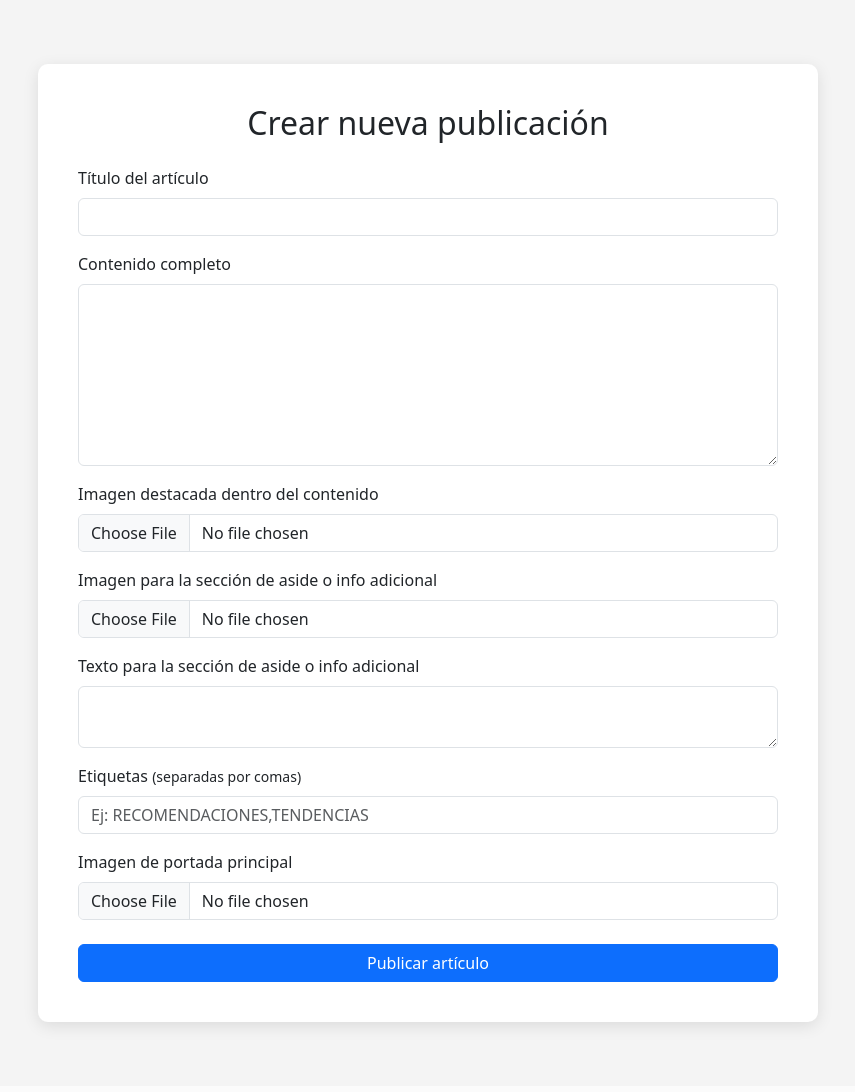
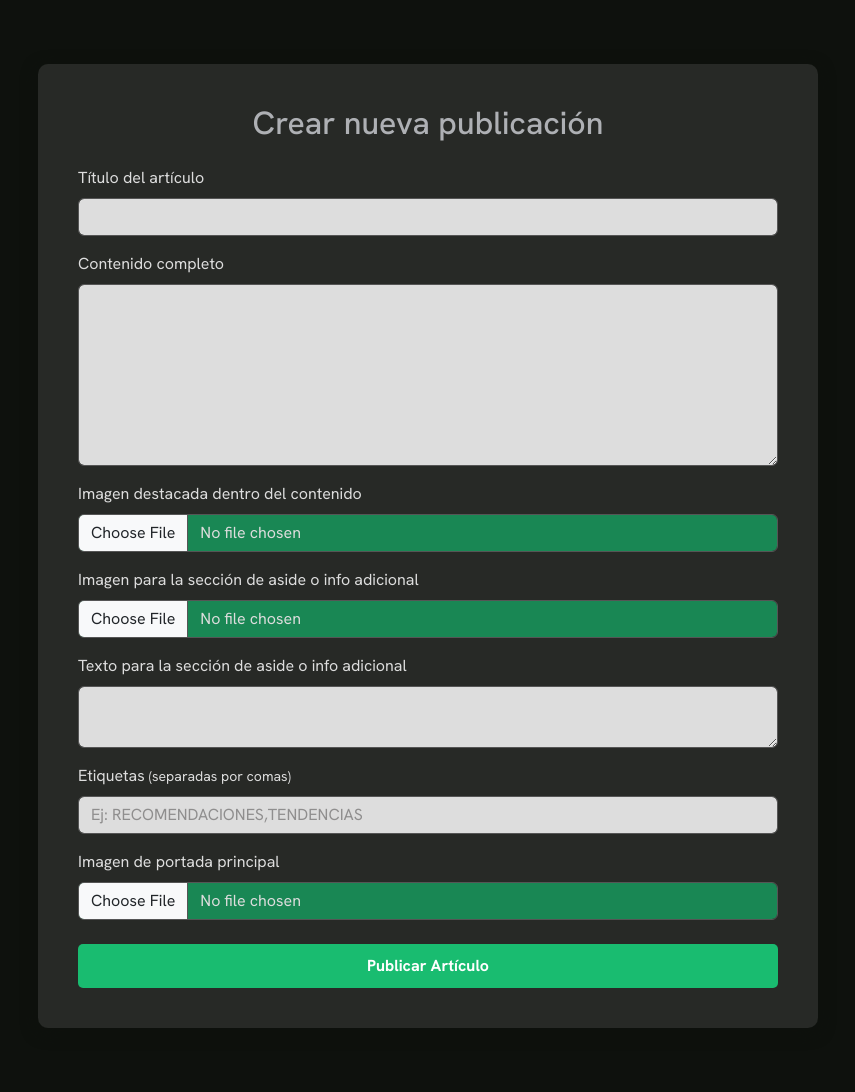
Before and after one commit to JosuenahumNEO/VocesSinGenero, a PHP site: page /crear_post.php in a window 1280 px wide. Shown: the whole page, without its empty margins (212-1067 px from the left). Before the commit the page ends 1032 px from the top, so only its background shows below. Run offline with PHP 8.4, Linux system fonts and the light colour scheme; the visitor is signed in with stand-in values (Sample User, id 1); some libraries are stand-ins or nearby versions.

Commit message:
mejorar diseño de crear y editar publicacion

```diff
--- a/crear_post.php
+++ b/crear_post.php
@@ -1,9 +1,14 @@
 <?php
+
 session_start();
+
 if (!isset($_SESSION['usuario_id']) || $_SESSION['rol'] !== 'admin') {
   echo "<script>alert('Acceso denegado. Solo para administradores'); window.location.href='index.php';</script>";
   exit;
 }
+
+
+
 ?>
 
 <!DOCTYPE html>
@@ -14,22 +19,31 @@ if (!isset($_SESSION['usuario_id']) || $_SESSION['rol'] !== 'admin') {
   <link href="https://cdn.jsdelivr.net/npm/bootstrap@5.3.0/dist/css/bootstrap.min.css" rel="stylesheet" />
   <style>
     body {
-      background-color: #f4f4f4;
+      background-color:#0e110d;
     }
     .form-container {
       max-width: 780px;
       margin: 4rem auto;
       padding: 2.5rem;
-      background-color: #fff;
+      background-color:#ffffff1a;
+
       border-radius: 10px;
-      box-shadow: 0 4px 16px rgba(0, 0, 0, 0.1);
+      box-shadow: 0 4px 16px  #0e110d;
     }
     .form-label small {
       font-weight: normal;
     }
+
+
   </style>
+   <link rel="stylesheet" href="css/global.css" />
+
+
+    <link rel="stylesheet" href="css/admin.css">
+	<link rel="stylesheet" href="css/footer.css" />
 </head>
 <body>
+
   <div class="form-container">
     <h2 class="text-center mb-4">Crear nueva publicación</h2>
     <form action="guardar_post.php" method="POST" enctype="multipart/form-data">
@@ -77,6 +91,7 @@ if (!isset($_SESSION['usuario_id']) || $_SESSION['rol'] !== 'admin') {
 
       <!-- Botón de envío -->
       <button type="submit" class="btn btn-primary w-100">Publicar artículo</button>
+
     </form>
   </div>
 
--- a/css/admin.css
+++ b/css/admin.css
@@ -10,7 +10,7 @@
   background: #1f2120;
   padding: 2rem;
   border-radius: 8px;
-  box-shadow: 0 4px 12px rgba(0,0,0,0.1);
+  box-shadow: 0 4px 12px #0e110d;
 }
 
 .admin-section {
@@ -59,3 +59,38 @@
   text-decoration: none;
   border-radius: 5px;
 }
+
+
+
+
+
+  .form-control, .form-control:focus, .form-select {
+    background-color: #ddd !important;
+    color: #00000074 !important;
+    border: 1px solid #555 !important;
+  }
+
+  .form-control::placeholder {
+    color: #8f8e8e;
+  }
+
+  label {
+    color: #ddd;
+  }
+
+  input[type="file"] {
+    background-color: #198754 !important;
+    color: #ddd !important;
+  }
+
+  .tox-tinymce {
+    border: 1px solid #ddd !important;
+  }
+
+  .tox-editor-header,
+  .tox-toolbar,
+  .tox-statusbar,
+  .tox .tox-edit-area__iframe {
+    background-color: #ddd !important;
+
+  }
--- a/header.php
+++ b/header.php
@@ -54,3 +54,5 @@
 			</div>
 		</div>
 	</header>
+
+</body>
```
Also changed, not shown: articulo.php (+2 -34 lines), editar_post.php (+19 -7 lines), footer.php (added, +43 -0 lines).
